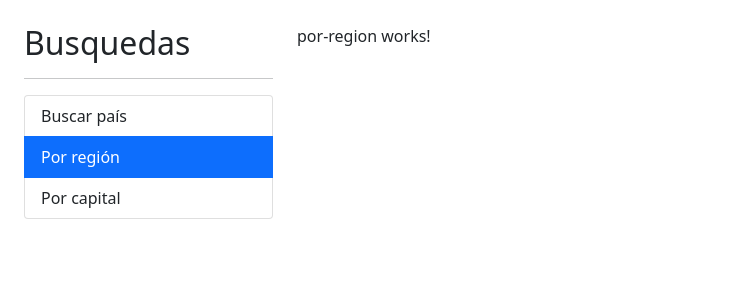
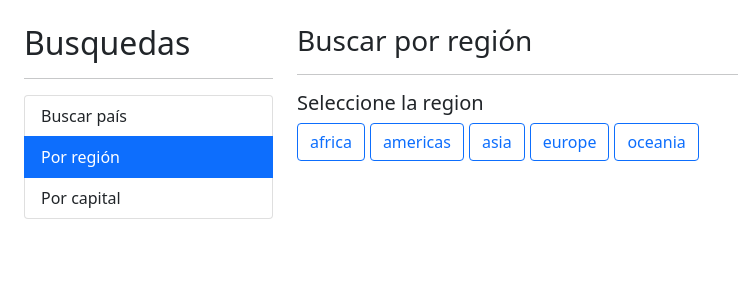
Before and after one commit to OPOII/PaisesApp, an Angular app: page /region in a window 1280 px wide. Shown: the top 300 px of the page, without its empty margins (0-738 px from the left). Built offline with nearby package versions, Linux system fonts and the light colour scheme.

Commit message:
Learning about ngclass, class and [class]

```diff
--- a/src/app/pais/pages/por-region/por-region.component.html
+++ b/src/app/pais/pages/por-region/por-region.component.html
@@ -1 +1,21 @@
-<p>por-region works!</p>
+<h3>
+  Buscar por región <small>{{ regionActiva | titlecase }}</small>
+</h3>
+<hr />
+<h5>Seleccione la region</h5>
+<div class="row">
+  <div class="col">
+    <!-- [class.btn-primary]="region === regionActiva" -->
+    <!-- [ngClass]="{
+        'btn-primary': regionActiva === region,
+        'btn-outline-primary': regionActiva !== region
+      }" -->
+    <button
+      *ngFor="let region of regiones"
+      class="btn btn-outline-primary"
+      (click)="activarRegion(region)"
+    >
+      {{ region }}
+    </button>
+  </div>
+</div>
--- a/src/app/pais/pages/por-region/por-region.component.ts
+++ b/src/app/pais/pages/por-region/por-region.component.ts
@@ -4,13 +4,19 @@
   selector: 'app-por-region',
   templateUrl: './por-region.component.html',
   styles: [
-  ]
+    `
+      button {
+        margin-right: 5px;
+      }
+    `,
+  ],
 })
-export class PorRegionComponent implements OnInit {
+export class PorRegionComponent {
+  regiones: string[] = ['africa', 'americas', 'asia', 'europe', 'oceania'];
+  regionActiva: string = '';
+  constructor() {}
 
-  constructor() { }
-
-  ngOnInit(): void {
+  activarRegion(region: string) {
+    this.regionActiva = region;
   }
-
 }
```
